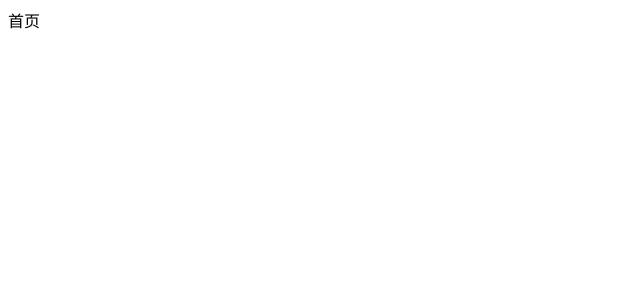
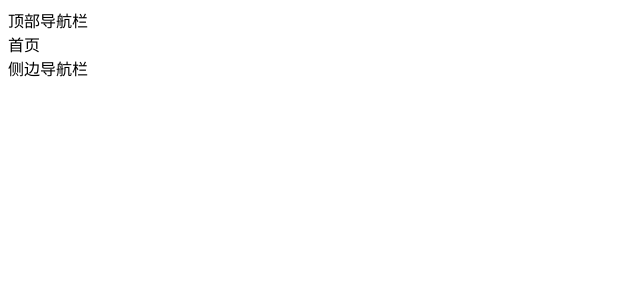
Before and after one commit to haobinbin-11/toutiao-hezi, a Vue app: page /#/ in a window 1280 px wide. Shown: the top 300 px of the page, without its empty margins (0-640 px from the left). Built offline with nearby package versions, Linux system fonts and the light colour scheme.

Commit message:
首页-layou组件

```diff
--- a/src/router/index.js
+++ b/src/router/index.js
@@ -9,6 +9,7 @@ import VueRouter from 'vue-router'
 //        如果需要进行父级路径查找的 都使用 @
 import Login from '@/views/login/'
 import Home from '@/views/home/'
+import Layout from '@/views/layout/'
 Vue.use(VueRouter)
 
 // 路由配置表
@@ -20,9 +21,16 @@ const routes = [
   },
   {
     path: '/',
-    // 路由的名字是干啥的
-    name: 'home',
-    component: Home
+    name: 'Layout',
+    component: Layout,
+    children: [
+      {
+        path: '', // path 为空,会作为默认子路由
+        // 路由的名字是干啥的
+        name: 'home',
+        component: Home
+      }
+    ]
   }
 ]
 
--- /dev/null
+++ b/src/views/layout/index.vue
@@ -0,0 +1,33 @@
+<template>
+  <div class="home-container">
+  <div>顶部导航栏</div>
+
+  <!-- 子路由出口 -->
+  <router-view></router-view>
+  <div>侧边导航栏</div>
+  </div>
+</template>
+<script>
+export default {
+  name: 'LayoutIndex',
+  component: {},
+  props: {},
+  data () {
+    return {}
+  },
+  computed: {
+  },
+  watch: {
+  },
+  created () {
+  },
+  mounted () {
+  },
+  methods: {
+  }
+}
+</script>
+
+<style lang="less" scoped>
+
+</style>>
```
